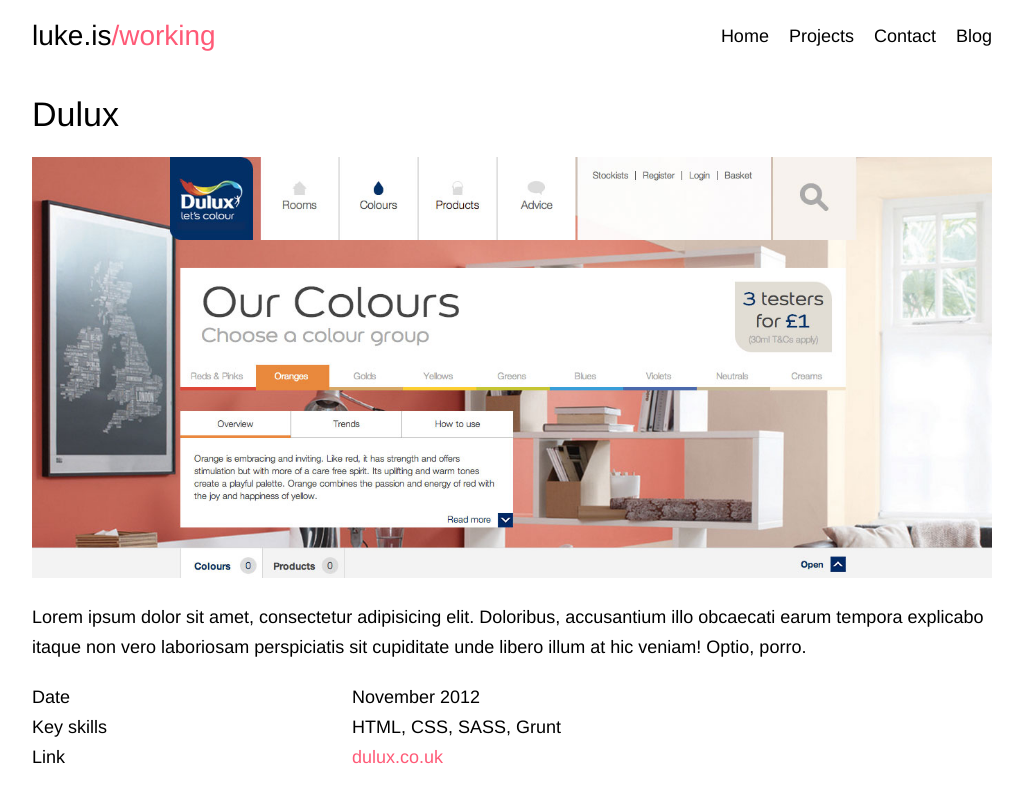
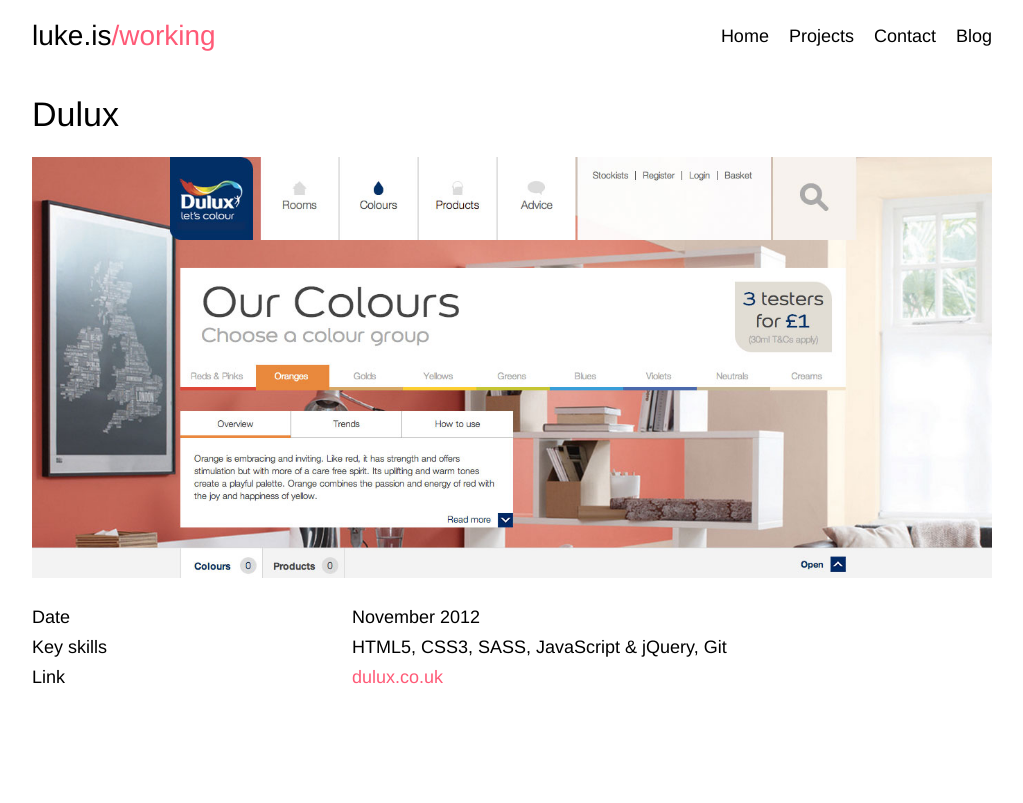
Before and after one commit to lukemartin/old_luke_is, a Jekyll site: the page built from working/dulux.html, in a window 1280 px wide. Shown: the top 803 px of the page, without its empty margins (128-1151 px from the left). Built offline with Jekyll 4.4.1, drawn with Linux system fonts in a browser that asks for light colours.

Commit message:
project metadata

```diff
--- a/working/azure.html
+++ b/working/azure.html
@@ -12,9 +12,9 @@
 	</figure>
 	<dl>
 		<dt>Date</dt>
-		<dd>November 2012</dd>
+		<dd>March 2012</dd>
 		<dt>Key skills</dt>
-		<dd>XHTML, CSS, XML, AJAX, JavaScript &amp; jQuery, Subversion</dd>
+		<dd>HTML5, CSS3, JavaScript &amp; jQuery, Git</dd>
 		<dt>Link</dt>
 		<dd>
 			<a href="http://azure.com.mt">azure.com.mt</a>
--- a/working/dulux.html
+++ b/working/dulux.html
@@ -10,12 +10,11 @@
 	<figure class="full">
 		<img src="/images/projects/dulux.jpg" alt="dulux.co.uk">
 	</figure>
-	<p>Lorem ipsum dolor sit amet, consectetur adipisicing elit. Doloribus, accusantium illo obcaecati earum tempora explicabo itaque non vero laboriosam perspiciatis sit cupiditate unde libero illum at hic veniam! Optio, porro.</p>
 	<dl>
 		<dt>Date</dt>
 		<dd>November 2012</dd>
 		<dt>Key skills</dt>
-		<dd>HTML, CSS, SASS, Grunt</dd>
+		<dd>HTML5, CSS3, SASS, JavaScript &amp; jQuery, Git</dd>
 		<dt>Link</dt>
 		<dd><a href="http://dulux.co.uk/">dulux.co.uk</a></dd>
 	</dl>
--- a/working/speedo.html
+++ b/working/speedo.html
@@ -13,7 +13,7 @@
 	<p>The Unforgettable Swims website invites users to share their swimming experiences by creating a story, and uploading images and videos. Users can comment on swims and assets, with the most popular being featured on the site.</p>
 	<dl>
 		<dt>Date</dt>
-		<dd>November 2012</dd>
+		<dd>September 2010</dd>
 		<dt>Key skills</dt>
 		<dd>HTML5, CSS3, JavaScript &amp; jQuery, dotlessCSS, Umbraco, Git</dd>
 		<dt>Link</dt>
```
Also changed, not shown: README.md.
